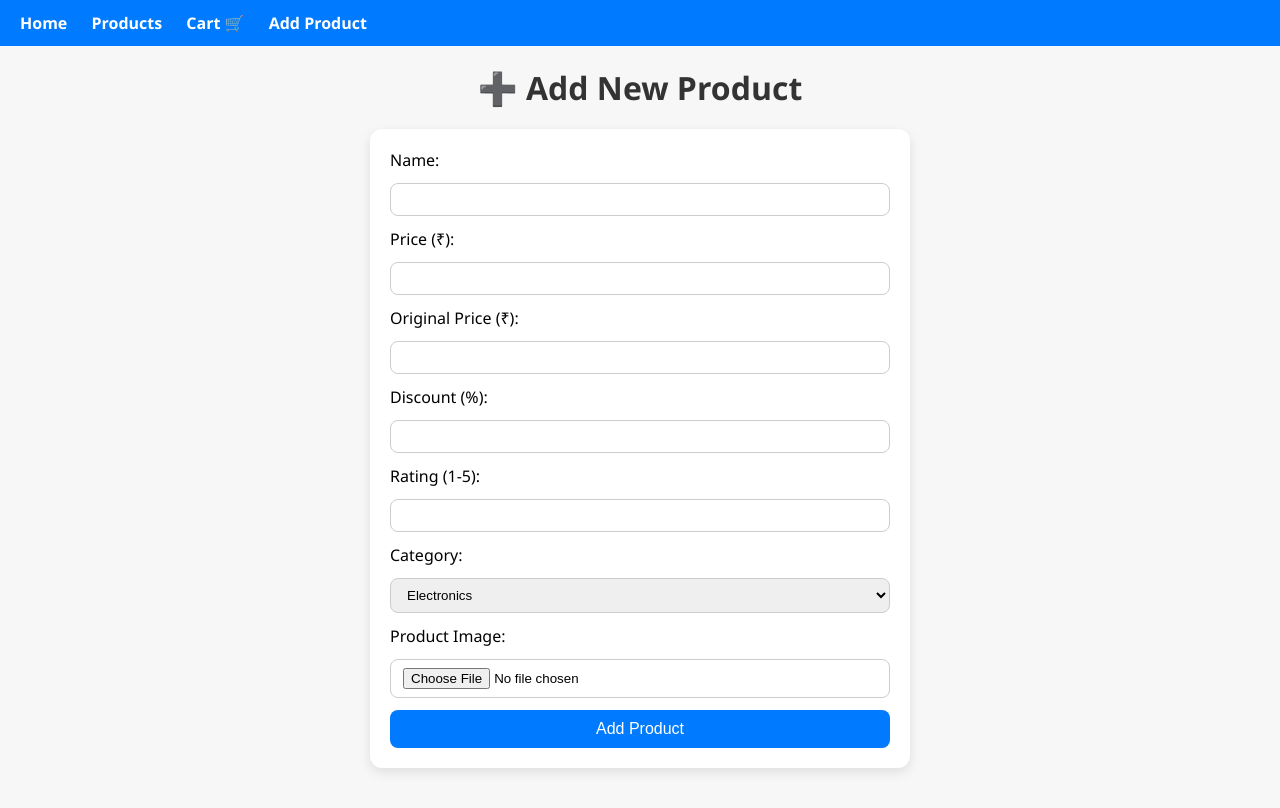
After one commit to AbinNazer/ecom_webapp, a Flask app: page /add_product in a window 1280 px wide. The commit adds this page. Run offline with Flask 3, Linux system fonts and the light colour scheme.

Commit message:
fully updated

```diff
--- a/app.py
+++ b/app.py
@@ -1,80 +1,117 @@
-from flask import Flask, render_template, request, redirect, url_for, jsonify
-import json, os, uuid
+from flask import Flask, render_template, request, redirect, url_for
+import os
+from werkzeug.utils import secure_filename
 
 app = Flask(__name__)
 
-DATA_FILE = 'products.json'
+# Configuration for image uploads
+UPLOAD_FOLDER = 'static/images'
+ALLOWED_EXTENSIONS = {'png', 'jpg', 'jpeg', 'gif'}
+app.config['UPLOAD_FOLDER'] = UPLOAD_FOLDER
 
+if not os.path.exists(UPLOAD_FOLDER):
+    os.makedirs(UPLOAD_FOLDER)
 
-# 🧠 Load Products
-def load_products():
-    if os.path.exists(DATA_FILE):
-        with open(DATA_FILE, 'r') as f:
-            return json.load(f)
-    return []
+# In-memory products list
+products = [
+    {
+        'id': 1,
+        'name': 'Sample Product 1',
+        'price': 499,
+        'original_price': 599,
+        'discount': 20,
+        'rating': 4,
+        'category': 'Electronics',
+        'image': '/static/images/sample1.jpg'
+    },
+    {
+        'id': 2,
+        'name': 'Sample Product 2',
+        'price': 299,
+        'original_price': None,
+        'discount': None,
+        'rating': 5,
+        'category': 'Books',
+        'image': '/static/images/sample2.jpg'
+    }
+]
 
+categories = ['Electronics', 'Books', 'Clothing', 'Toys']
 
-# 💾 Save Products
-def save_products(products):
-    with open(DATA_FILE, 'w') as f:
-        json.dump(products, f, indent=4)
+cart = []
 
+# Helper function to check allowed file extensions
+def allowed_file(filename):
+    return '.' in filename and filename.rsplit('.', 1)[1].lower() in ALLOWED_EXTENSIONS
 
+# Home page route
 @app.route('/')
 def index():
-    return render_template('products.html', products=products, categories=categories)
+    return render_template('index.html')
 
-# 🛍 Show all products with optional filters
+# Products page
 @app.route('/products')
-def products():
-    products = load_products()
+def products_page():
     search = request.args.get('search', '').lower()
     category = request.args.get('category', '')
 
+    filtered_products = products
     if search:
-        products = [p for p in products if search in p['name'].lower()]
+        filtered_products = [p for p in filtered_products if search in p['name'].lower()]
+    if category:
+        filtered_products = [p for p in filtered_products if p['category'] == category]
 
-    if category:
-        products = [p for p in products if p['category'] == category]
+    return render_template('products.html', products=filtered_products, categories=categories)
 
-    categories = sorted(set([p['category'] for p in products]))
-    return render_template('products.html', products=products, categories=categories)
+# Cart page
+@app.route('/cart')
+def cart_page():
+    return render_template('cart.html', cart=cart)
 
+# Add to cart
+@app.route('/add_to_cart/<int:product_id>')
+def add_to_cart(product_id):
+    product = next((p for p in products if p['id'] == product_id), None)
+    if product:
+        cart.append(product)
+    return redirect(url_for('cart_page'))
 
-# ➕ Add Product (form + save)
-@app.route('/add', methods=['GET', 'POST'])
+# Add new product page
+@app.route('/add_product', methods=['GET', 'POST'])
 def add_product():
     if request.method == 'POST':
-        products = load_products()
+        name = request.form['name']
+        price = float(request.form['price'])
+        original_price = request.form.get('original_price')
+        original_price = float(original_price) if original_price else None
+        discount = request.form.get('discount')
+        discount = int(discount) if discount else None
+        rating = int(request.form.get('rating', 0))
+        category = request.form.get('category', 'Misc')
+        image_file = request.files['image']
+
+        if image_file and allowed_file(image_file.filename):
+            filename = secure_filename(image_file.filename)
+            image_path = os.path.join(app.config['UPLOAD_FOLDER'], filename)
+            image_file.save(image_path)
+            image_url = f'/static/images/{filename}'
+        else:
+            image_url = '/static/images/default.png'  # default image
+
         new_product = {
-            "id": str(uuid.uuid4()),
-            "name": request.form['name'],
-            "price": float(request.form['price']),
-            "original_price": request.form.get('original_price', ''),
-            "description": request.form['description'],
-            "category": request.form['category'],
-            "discount": request.form.get('discount', ''),
-            "rating": int(request.form.get('rating', 5)),
-            "image": request.form['image']
+            'id': max(p['id'] for p in products) + 1 if products else 1,
+            'name': name,
+            'price': price,
+            'original_price': original_price,
+            'discount': discount,
+            'rating': rating,
+            'category': category,
+            'image': image_url
         }
         products.append(new_product)
-        save_products(products)
-        return redirect(url_for('products'))
+        return redirect(url_for('products_page'))
 
-    return render_template('add_product.html')
-
-
-# 🛒 Add to cart (mock route)
-@app.route('/add_to_cart/<product_id>')
-def add_to_cart(product_id):
-    return f"✅ Product {product_id} added to cart! (Mock action)"
-
-
-# 🔄 API Endpoint (optional for future use)
-@app.route('/api/products')
-def api_products():
-    return jsonify(load_products())
-
+    return render_template('add_product.html', categories=categories)
 
 if __name__ == '__main__':
     app.run(host='0.0.0.0', port=5000, debug=True)
--- a/requirements.txt
+++ b/requirements.txt
@@ -1 +1,2 @@
 Flask==2.3.3
+Werkzeug==3.1.3
--- a/static/style.css
+++ b/static/style.css
@@ -1,240 +1,172 @@
-/* 🌈 Global Reset */
-* {
-  margin: 0;
-  padding: 0;
-  box-sizing: border-box;
-  font-family: "Poppins", sans-serif;
+body {
+    font-family: 'Segoe UI', Tahoma, Geneva, Verdana, sans-serif;
+    background: #f7f7f7;
+    margin: 0;
+    padding: 0;
 }
 
-body {
-  background: linear-gradient(to right, #f9f9f9, #eef2f3);
-  color: #333;
-  min-height: 100vh;
-  display: flex;
-  flex-direction: column;
+header {
+    background: #007bff;
+    padding: 12px 20px;
 }
 
-/* 🧭 Navbar */
-nav {
-  background: #1e90ff;
-  color: white;
-  display: flex;
-  justify-content: space-between;
-  align-items: center;
-  padding: 15px 40px;
-  box-shadow: 0 4px 10px rgba(0, 0, 0, 0.1);
+header nav a {
+    color: white;
+    margin-right: 20px;
+    text-decoration: none;
+    font-weight: bold;
 }
 
-nav h1 {
-  font-size: 1.8rem;
-  font-weight: bold;
-  letter-spacing: 1px;
+header nav a:hover {
+    text-decoration: underline;
 }
 
-nav a {
-  color: white;
-  text-decoration: none;
-  margin-left: 20px;
-  font-weight: 500;
-  transition: 0.3s;
+.title {
+    text-align: center;
+    margin: 20px 0;
+    font-size: 2rem;
+    color: #333;
 }
 
-nav a:hover {
-  color: #ffeb3b;
+.filters {
+    display: flex;
+    justify-content: center;
+    margin-bottom: 20px;
 }
 
-/* 🏷 Section Titles */
-h2.title {
-  text-align: center;
-  margin: 30px 0 20px;
-  font-size: 2.2rem;
-  color: #333;
-  position: relative;
+.filter-form {
+    display: flex;
+    gap: 10px;
 }
 
-h2.title::after {
-  content: "";
-  width: 100px;
-  height: 4px;
-  background: #1e90ff;
-  position: absolute;
-  bottom: -10px;
-  left: 50%;
-  transform: translateX(-50%);
-  border-radius: 5px;
+.search-bar, .category-select {
+    padding: 8px 12px;
+    border-radius: 8px;
+    border: 1px solid #ccc;
 }
 
-/* 🛍 Product Grid */
+.filter-btn {
+    background: #28a745;
+    color: white;
+    border: none;
+    padding: 8px 14px;
+    border-radius: 8px;
+    cursor: pointer;
+}
+
 .grid {
-  display: grid;
-  grid-template-columns: repeat(auto-fit, minmax(230px, 1fr));
-  gap: 25px;
-  padding: 20px 40px;
+    display: grid;
+    grid-template-columns: repeat(auto-fit, minmax(220px, 1fr));
+    gap: 20px;
+    padding: 0 20px 40px;
 }
 
 .card {
-  background: white;
-  border-radius: 15px;
-  box-shadow: 0 4px 10px rgba(0, 0, 0, 0.1);
-  overflow: hidden;
-  transition: transform 0.3s, box-shadow 0.3s;
-  cursor: pointer;
+    background: white;
+    border-radius: 12px;
+    box-shadow: 0 4px 12px rgba(0,0,0,0.1);
+    overflow: hidden;
+    transition: transform 0.2s;
 }
 
 .card:hover {
-  transform: translateY(-8px);
-  box-shadow: 0 10px 20px rgba(0, 0, 0, 0.15);
+    transform: translateY(-6px);
 }
 
-.card img {
-  width: 100%;
-  height: 200px;
-  object-fit: cover;
+.image-container {
+    position: relative;
+}
+
+.image-container img {
+    width: 100%;
+    height: 200px;
+    object-fit: cover;
+}
+
+.discount-badge {
+    position: absolute;
+    top: 8px;
+    left: 8px;
+    background: #ff4d4d;
+    color: white;
+    font-size: 0.8rem;
+    padding: 5px 8px;
+    border-radius: 5px;
 }
 
 .card-content {
-  padding: 15px;
-  text-align: center;
-}
-
-.card-content h3 {
-  font-size: 1.2rem;
-  margin-bottom: 8px;
+    padding: 12px;
 }
 
 .price {
-  font-weight: bold;
-  font-size: 1.1rem;
-  color: #2e8b57;
+    font-size: 1.2rem;
+    font-weight: bold;
+    color: #333;
 }
 
 .old-price {
-  text-decoration: line-through;
-  color: #888;
-  font-size: 0.9rem;
-  margin-left: 5px;
+    text-decoration: line-through;
+    color: #888;
+    font-size: 0.9rem;
+    margin-left: 6px;
 }
 
-.discount-badge {
-  position: absolute;
-  top: 10px;
-  left: 10px;
-  background: #ff4d4d;
-  color: white;
-  padding: 4px 8px;
-  border-radius: 8px;
-  font-size: 0.8rem;
-}
-
-/* ⭐ Ratings */
 .rating {
-  margin: 8px 0;
+    margin: 8px 0;
 }
 
 .star {
-  color: #ccc;
-  font-size: 1rem;
+    color: #ccc;
 }
 
 .star.filled {
-  color: #fbc02d;
-}
-
-/* 🛒 Buttons */
-.btn {
-  display: inline-block;
-  padding: 8px 12px;
-  border: none;
-  border-radius: 8px;
-  cursor: pointer;
-  transition: 0.3s;
-  font-weight: 500;
-  text-decoration: none;
+    color: #fbc02d;
 }
 
 .add-btn {
-  background: #28a745;
-  color: white;
+    display: inline-block;
+    background: #28a745;
+    color: white;
+    padding: 8px 12px;
+    border-radius: 8px;
+    text-decoration: none;
+    transition: background 0.3s;
 }
 
 .add-btn:hover {
-  background: #1e7e34;
+    background: #218838;
 }
 
-.filter-btn {
-  background: #1e90ff;
-  color: white;
+/* Add Product Form */
+.add-product-form {
+    max-width: 500px;
+    margin: 0 auto 40px;
+    background: white;
+    padding: 20px;
+    border-radius: 12px;
+    box-shadow: 0 4px 12px rgba(0,0,0,0.1);
+    display: flex;
+    flex-direction: column;
+    gap: 12px;
 }
 
-.filter-btn:hover {
-  background: #006ad1;
+.add-product-form input,
+.add-product-form select {
+    padding: 8px 12px;
+    border-radius: 8px;
+    border: 1px solid #ccc;
 }
 
 .submit-btn {
-  background: #ff9800;
-  color: white;
+    background: #007bff;
+    color: white;
+    border: none;
+    padding: 10px;
+    border-radius: 8px;
+    cursor: pointer;
+    font-size: 1rem;
 }
 
 .submit-btn:hover {
-  background: #e68900;
+    background: #0056b3;
 }
-
-/* 🔍 Filters & Forms */
-.filters {
-  display: flex;
-  justify-content: center;
-  align-items: center;
-  margin-bottom: 20px;
-}
-
-.filter-form {
-  display: flex;
-  gap: 10px;
-}
-
-.search-bar,
-.category-select,
-.add-form input,
-.add-form textarea {
-  padding: 10px;
-  border-radius: 8px;
-  border: 1px solid #ccc;
-  outline: none;
-}
-
-.search-bar:focus,
-.add-form input:focus,
-.add-form textarea:focus {
-  border-color: #1e90ff;
-  box-shadow: 0 0 5px rgba(30, 144, 255, 0.3);
-}
-
-/* 💻 Add Product Page */
-.add-form {
-  display: flex;
-  flex-direction: column;
-  max-width: 500px;
-  margin: 30px auto;
-  gap: 12px;
-  padding: 20px;
-  background: white;
-  border-radius: 15px;
-  box-shadow: 0 4px 10px rgba(0,0,0,0.1);
-}
-
-/* 📱 Responsive Design */
-@media (max-width: 768px) {
-  nav {
-    flex-direction: column;
-    gap: 10px;
-    text-align: center;
-  }
-
-  .grid {
-    grid-template-columns: repeat(auto-fit, minmax(180px, 1fr));
-  }
-
-  .add-form {
-    width: 90%;
-  }
-}
--- /dev/null
+++ b/templates/add_product.html
@@ -0,0 +1,35 @@
+{% extends "base.html" %}
+{% block content %}
+
+<h2 class="title">➕ Add New Product</h2>
+
+<form method="POST" enctype="multipart/form-data" class="add-product-form">
+  <label>Name:</label>
+  <input type="text" name="name" required>
+
+  <label>Price (₹):</label>
+  <input type="number" name="price" step="0.01" required>
+
+  <label>Original Price (₹):</label>
+  <input type="number" name="original_price" step="0.01">
+
+  <label>Discount (%):</label>
+  <input type="number" name="discount" min="0" max="100">
+
+  <label>Rating (1-5):</label>
+  <input type="number" name="rating" min="0" max="5">
+
+  <label>Category:</label>
+  <select name="category">
+    {% for cat in categories %}
+    <option value="{{ cat }}">{{ cat }}</option>
+    {% endfor %}
+  </select>
+
+  <label>Product Image:</label>
+  <input type="file" name="image">
+
+  <button type="submit" class="btn submit-btn">Add Product</button>
+</form>
+
+{% endblock %}
--- a/templates/base.html
+++ b/templates/base.html
@@ -1,39 +1,21 @@
 <!DOCTYPE html>
 <html lang="en">
 <head>
-    <meta charset="UTF-8">
-    <meta name="viewport" content="width=device-width, initial-scale=1.0">
-    <title>{% block title %}E-Commerce WebApp{% endblock %}</title>
-
-    <!-- Google Fonts -->
-    <link href="https://fonts.googleapis.com/css2?family=Poppins:wght@400;500;600;700&display=swap" rel="stylesheet">
-
-    <!-- Main CSS -->
-    <link rel="stylesheet" href="{{ url_for('static', filename='style.css') }}">
+  <meta charset="UTF-8">
+  <title>My E-commerce Site</title>
+  <link rel="stylesheet" href="{{ url_for('static', filename='style.css') }}">
 </head>
 <body>
-
-    <!-- 🌐 Navbar -->
+  <header>
     <nav>
-        <h1>🛒 Abin's Shop</h1>
-        <div class="nav-links">
-            <a href="{{ url_for('index') }}">Home</a>
-            <a href="{{ url_for('products') }}">Products</a>
-            <a href="{{ url_for('cart') }}">Cart 🛒</a>
-            <a href="{{ url_for('add_product') }}">Add Product ➕</a>
-        </div>
+      <a href="{{ url_for('index') }}">Home</a>
+      <a href="{{ url_for('products_page') }}">Products</a>
+      <a href="{{ url_for('cart_page') }}">Cart 🛒</a>
+      <a href="{{ url_for('add_product') }}">Add Product</a>
     </nav>
-
-    <!-- 💠 Main Content -->
-    <main>
-        {% block content %}
-        {% endblock %}
-    </main>
-
-    <!-- 🦶 Footer -->
-    <footer>
-        <p>Made with  by Abin Nazer</p>
-    </footer>
-
+  </header>
+  <main>
+    {% block content %}{% endblock %}
+  </main>
 </body>
 </html>
```
Also changed, not shown: docker-compose.yml (+7 -2 lines), templates/add_products.html (deleted, +0 -18 lines), templates/products.html (+7 -145 lines), 1 other file.
